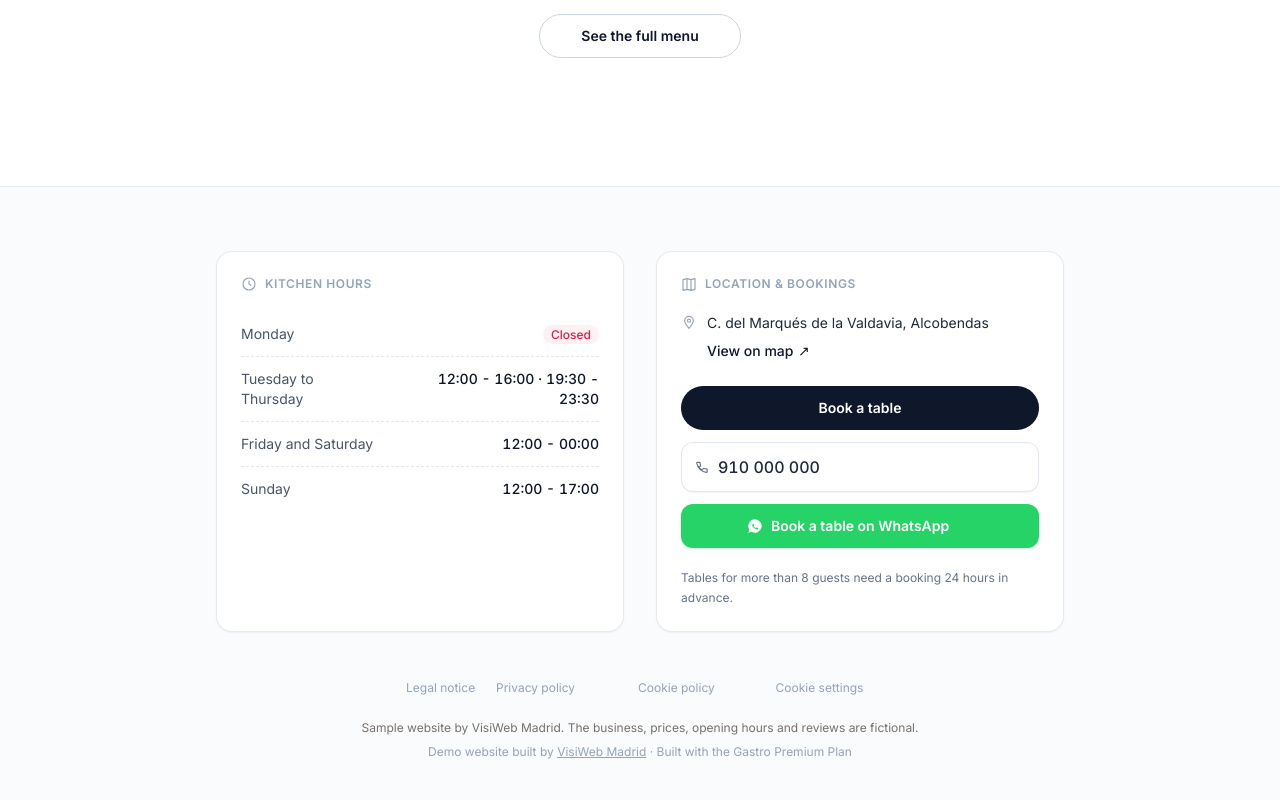
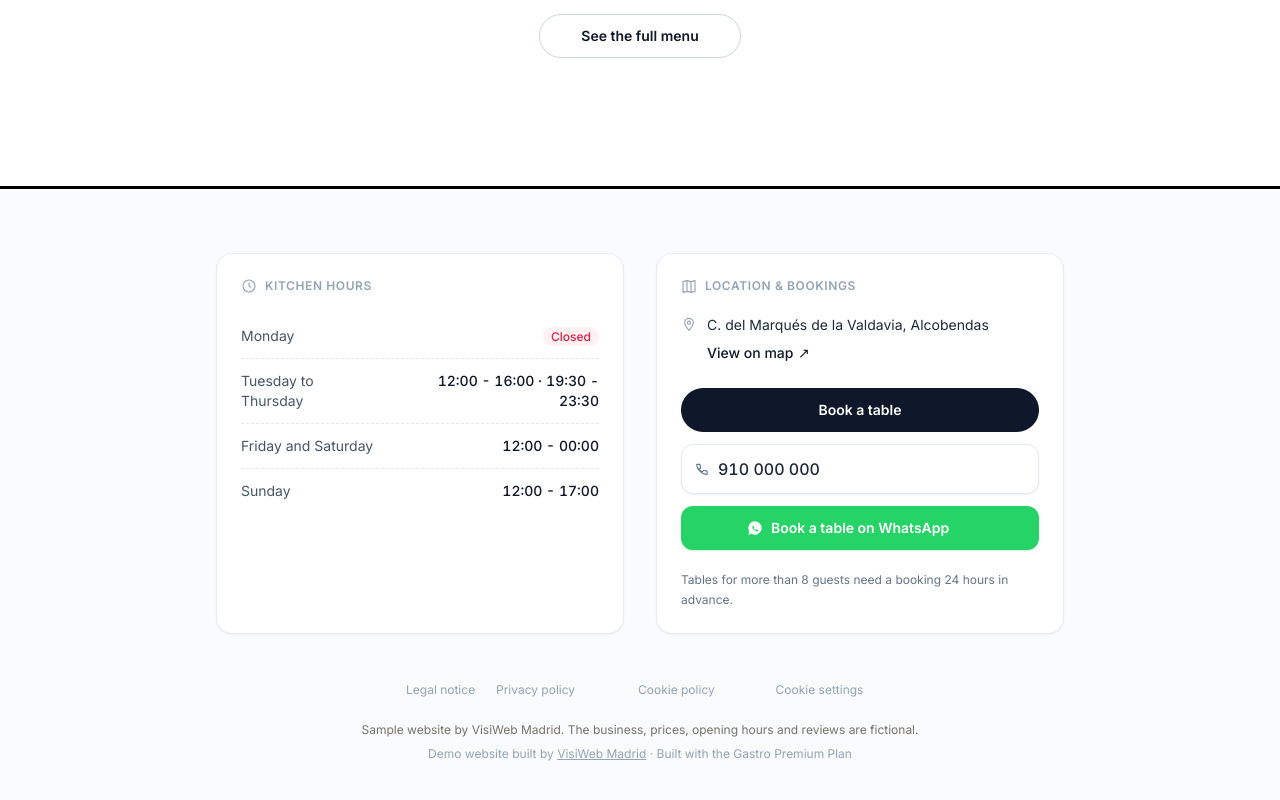
Before and after one commit to dml22dreams-lab/visiweb-madrid, a website: page demo.html in a window 1280 px wide. Shown: the part 1620-2420 px from the top of the page. Drawn offline with nearby package versions, Linux system fonts and the light colour scheme.

Commit message:
Separar el pie de la demo con una linea negra mas gruesa.
Co-authored-by: Cursor <cursoragent@cursor.com>

```diff
--- a/demo.html
+++ b/demo.html
@@ -419,6 +419,10 @@
       #allergen-table .is-allergen-col { background-color: rgba(6, 78, 59, 0.45); }
     }
     #open-filter-btn:hover { color: #000; }
+    .site-split { border-top: 3px solid #000; }
+    @media (prefers-color-scheme: dark) {
+      .site-split { border-top-color: #e7e5e4; }
+    }
     #menu-tabs-bar {
       background-color: rgb(255 255 255 / 0.95);
       -webkit-backdrop-filter: blur(12px);
@@ -752,7 +756,7 @@
   </main>
 
   <!-- ================================ PIE ================================ -->
-  <footer class="mt-16 border-t border-slate-200/80 bg-slate-50/80 dark:border-slate-800 dark:bg-slate-950">
+  <footer class="site-split mt-16 bg-slate-50/80 dark:bg-slate-950">
     <div class="mx-auto max-w-4xl px-6 py-16">
 
       <div class="grid gap-8 md:grid-cols-2">
```
